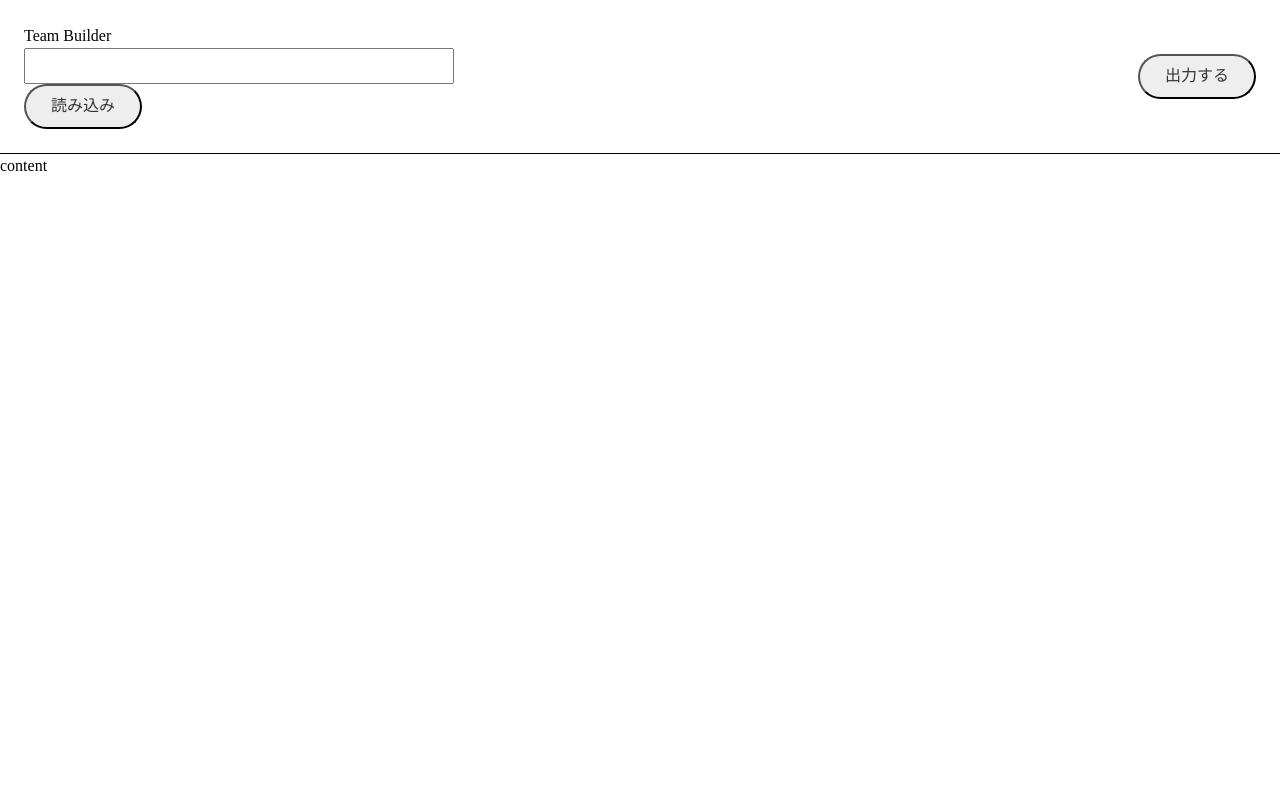
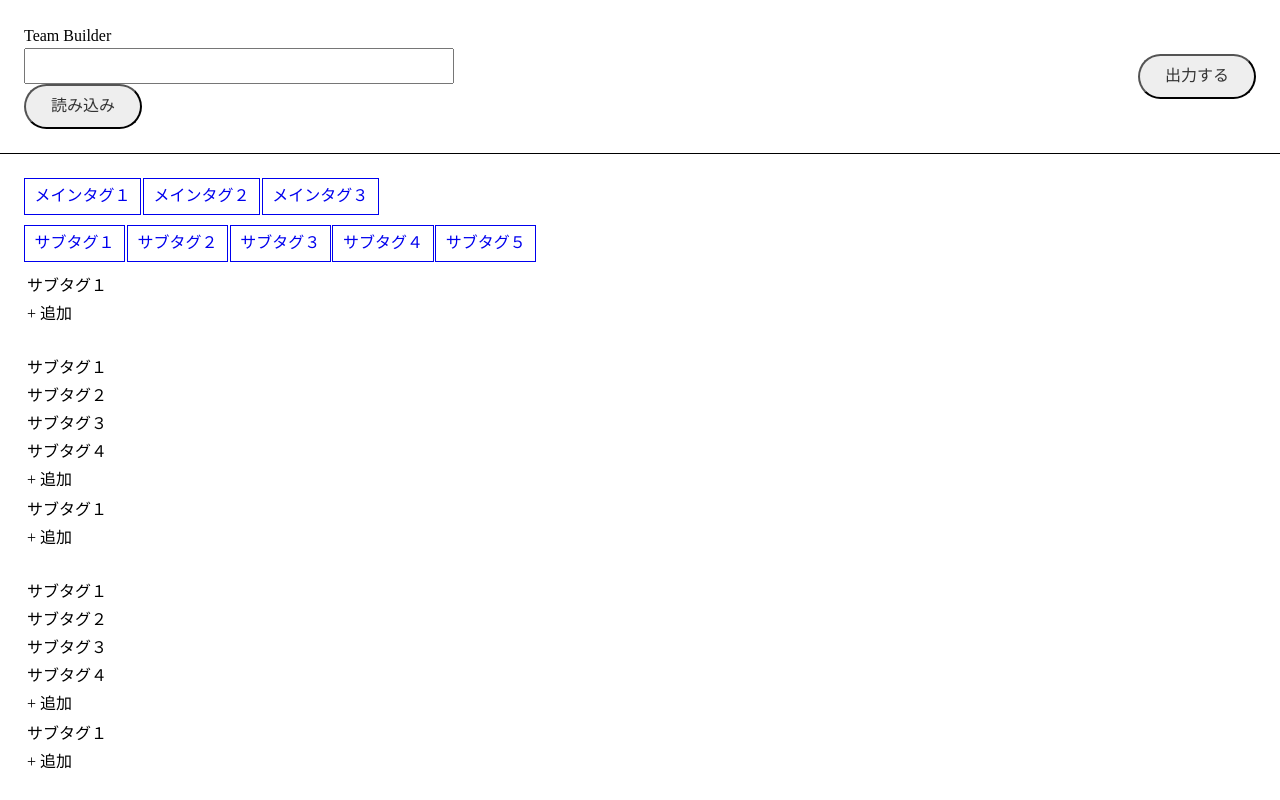
Before and after one commit to trancore/gas-team-builder, a React (Vite) app: page / in a window 1280 px wide. Shown: the top 800 px of the page. Built offline with nearby package versions, Linux system fonts and the light colour scheme.

Commit message:
feature: update main.tsx

```diff
--- a/src/main.tsx
+++ b/src/main.tsx
@@ -1,12 +1,14 @@
 import React from "react";
 import ReactDOM from "react-dom/client";
+
 import "~/assets/css/reset.css";
 import "~/assets/css/base.css";
-import Header from "~/components/Header/Header.tsx";
+import Header from "~/components/Header/Header";
+import Content from "./components/Content/Content";
 
 ReactDOM.createRoot(document.getElementById("root")!).render(
   <React.StrictMode>
     <Header />
-    <main>content</main>
+    <Content />
   </React.StrictMode>,
 );
```
